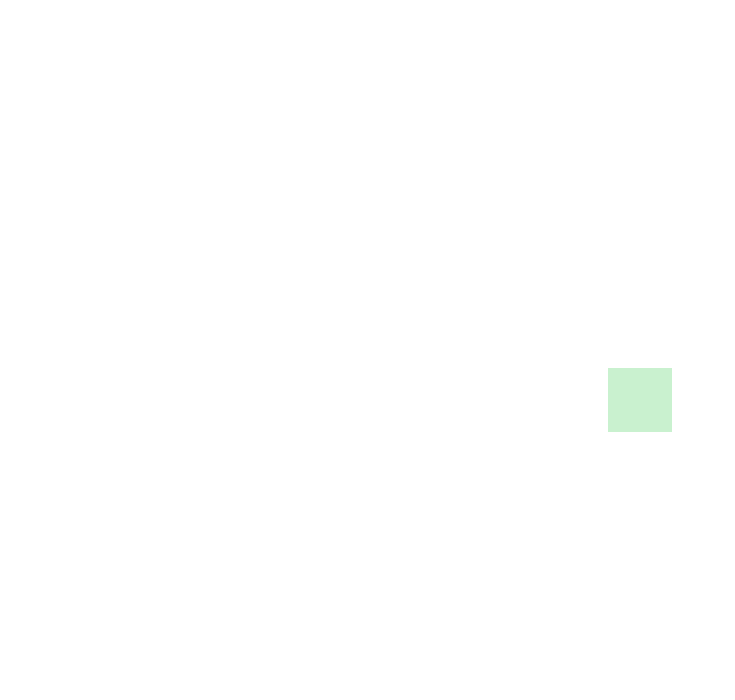
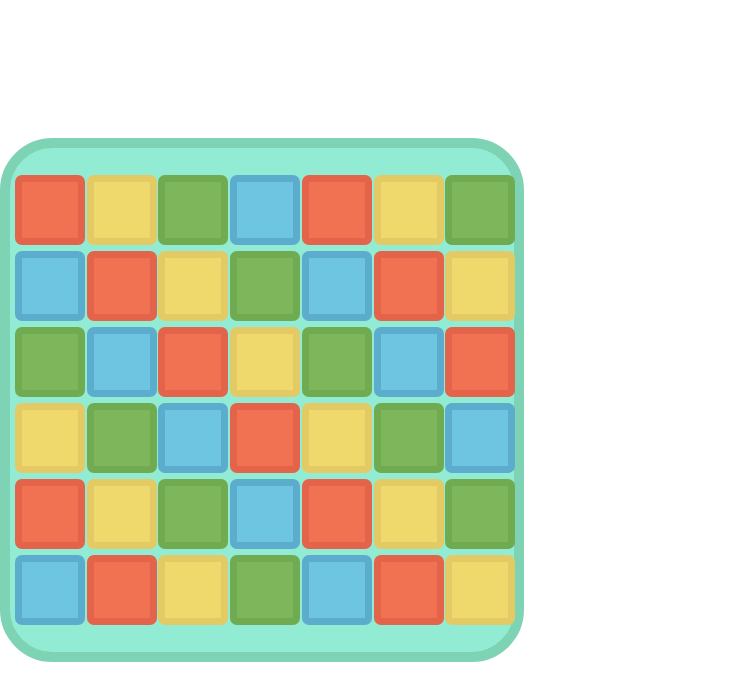
Before and after one commit to oliva-luca/switcher-web-implementation, a React (Vite) app: page /game in a window 1280 px wide. Shown: the top 700 px of the page, without its empty margins (0-735 px from the left). Built offline with nearby package versions, Linux system fonts and the light colour scheme.

Commit message:
modificado manejo de archivos

```diff
--- a/src/App.css
+++ /dev/null
@@ -1,43 +0,0 @@
-#root {
-  background-color: #c9f1cf;
-  max-width: 1280px;
-  margin: 0 auto;
-  padding: 2rem;
-  text-align: center;
-}
-
-/* .logo {
-  height: 6em;
-  padding: 1.5em;
-  will-change: filter;
-  transition: filter 300ms;
-}
-.logo:hover {
-  filter: drop-shadow(0 0 2em #646cffaa);
-}
-.logo.react:hover {
-  filter: drop-shadow(0 0 2em #61dafbaa);
-}
-
-@keyframes logo-spin {
-  from {
-    transform: rotate(0deg);
-  }
-  to {
-    transform: rotate(360deg);
-  }
-}
-
-@media (prefers-reduced-motion: no-preference) {
-  a:nth-of-type(2) .logo {
-    animation: logo-spin infinite 20s linear;
-  }
-}
-
-.card {
-  padding: 2em;
-}
-
-.read-the-docs {
-  color: #888;
-} */
--- /dev/null
+++ b/src/containers/game/Game.tsx
@@ -0,0 +1,24 @@
+import "./Game.css"
+import "./Game.css"
+import GameBoard from './components/GameBoard'
+
+function Game() {
+
+    const board: string[][] = [
+        ["red", "ylw", "grn", "blu", "red", "ylw", "grn"],
+        ["blu", "red", "ylw", "grn", "blu", "red", "ylw"],
+        ["grn", "blu", "red", "ylw", "grn", "blu", "red"],
+        ["ylw", "grn", "blu", "red", "ylw", "grn", "blu"],
+        ["red", "ylw", "grn", "blu", "red", "ylw", "grn"],
+        ["blu", "red", "ylw", "grn", "blu", "red", "ylw"],
+    ];
+
+    return(
+        <>
+        <div className="game-form"></div>
+            <GameBoard board={board}/>
+        </>
+    )
+}
+
+export default Game
--- a/src/main.tsx
+++ b/src/main.tsx
@@ -1,10 +1,19 @@
-import { StrictMode } from 'react'
-import { createRoot } from 'react-dom/client'
-import App from './App.tsx'
-import './index.css'
+import { StrictMode } from 'react';
+import { createRoot } from 'react-dom/client';
+import { BrowserRouter as Router, Route, Routes } from 'react-router-dom';
+// import Lobby from './containers/lobby/Lobby.tsx'; // Importa el componente Lobby
+import Game from './containers/game/Game.tsx'; // Importa el componente Game
+import './index.css';
 
 createRoot(document.getElementById('root')!).render(
   <StrictMode>
-    <App />
+    <Router>
+      <div className='app'>
+        <Routes>
+          {/* <Route path="/lobby" element={<Lobby />} /> */}
+          <Route path="/game" element={<Game />} />
+        </Routes>
+      </div>
+    </Router>
   </StrictMode>,
-)
+);
```
Also changed, not shown: src/App.tsx (deleted, +0 -14 lines), src/containers/game/Game.css (added), src/containers/game/components/GameBoard.css (renamed from src/containers/gameBoard/GameBoard.css), src/containers/game/components/GameBoard.tsx (renamed from src/containers/gameBoard/GameBoard.tsx).
